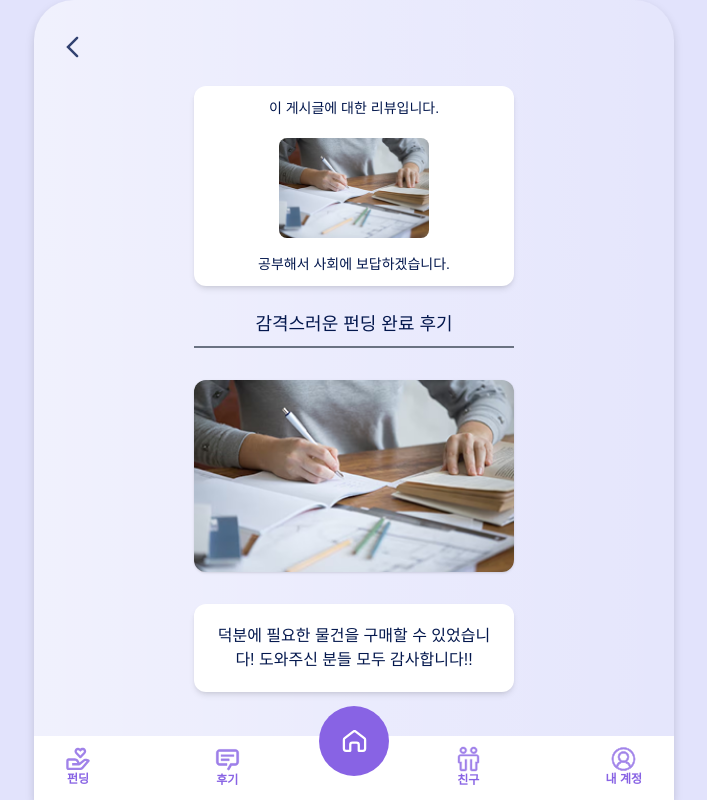
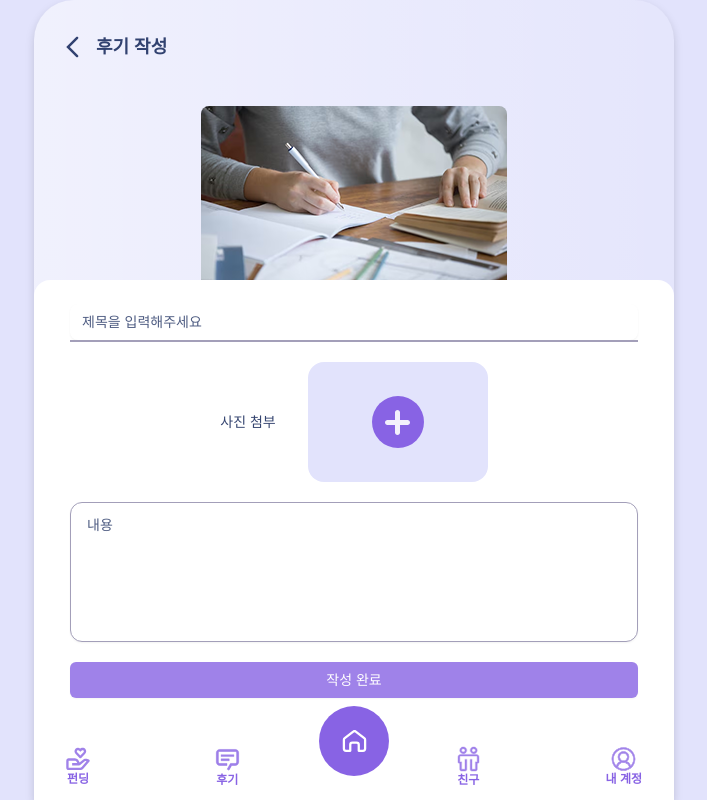
Before and after one commit to 2025-Advanced-Capstone-Chaeum/FE, a Next.js app: page /review/write in a window 1280 px wide. Shown: the whole page, without its empty margins (286-993 px from the left). Built offline with nearby package versions, Linux system fonts and the light colour scheme; a web font is replaced by a local one.

Commit message:
feat: 후기 작성 페이지 생성

```diff
--- /dev/null
+++ b/src/app/(review)/review/write/page.tsx
@@ -0,0 +1,96 @@
+"use client";
+
+import BackButton from "@/components/BackButton";
+import ImageUpload from "@/components/funding/ImageUpload";
+import ReviewCard from "@/components/funding/ReviewCard";
+import ListContainer from "@/components/profile/ListContainer";
+import { Button } from "@/components/ui/button";
+import { Input } from "@/components/ui/input";
+import { Textarea } from "@/components/ui/textarea";
+import { useRouter } from "next/navigation";
+import React, { useState } from "react";
+
+const cardData = {
+  title: "공부해서 사회에 보답하겠습니다.",
+  photo: "/assets/images/study.png",
+  id: "1",
+};
+
+const ReviewWritePage = () => {
+  const [formData, setFormData] = useState<{
+    title: string;
+    imageUrl: string;
+    content: string;
+  }>({
+    title: "",
+    imageUrl: "",
+    content: "",
+  });
+  const router = useRouter();
+
+  const handleFormChange = (
+    e: React.ChangeEvent<HTMLInputElement | HTMLTextAreaElement>
+  ) => {
+    const { name, value } = e.target;
+    setFormData((prevData) => ({
+      ...prevData,
+      [name]: value,
+    }));
+  };
+
+  const handleSubmit = () => {
+    if (!formData.title || !formData.imageUrl || !formData.content) {
+      alert("모든 입력칸을 채워주세요!");
+      return;
+    }
+    router.push("/profile/recipient");
+  };
+
+  return (
+    <>
+      <BackButton>후기 작성</BackButton>
+      <div className="flex justify-center py-5">
+        <ReviewCard reviewData={cardData} />
+      </div>
+
+      <ListContainer>
+        <div className="flex flex-col gap-5">
+          <div>
+            <Input
+              type="text"
+              name="title"
+              value={formData.title}
+              onChange={handleFormChange}
+              placeholder="제목을 입력해주세요"
+              className="w-full"
+            />
+            <div className="flex border-[0.5px] border-gray" />
+          </div>
+          <div className="flex justify-center px-10">
+            <ImageUpload
+              setImageUrl={(url: string) =>
+                setFormData((prev) => ({ ...prev, imageUrl: url }))
+              }
+            />
+          </div>
+          <Textarea
+            placeholder="내용"
+            className="bg-white border-gray rounded-xl text-md w-full h-35"
+            name="content"
+            value={formData.content}
+            onChange={handleFormChange}
+          />
+          <Button
+            size="none"
+            className="text-white py-2"
+            onClick={handleSubmit}
+          >
+            작성 완료
+          </Button>
+        </div>
+      </ListContainer>
+    </>
+  );
+};
+
+export default ReviewWritePage;
```
